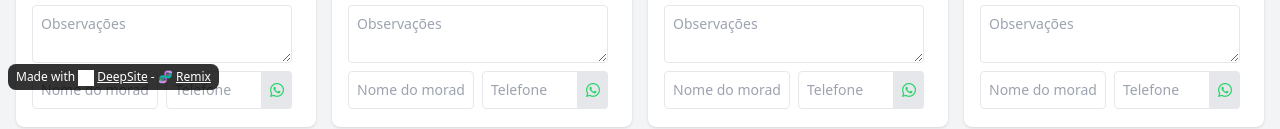
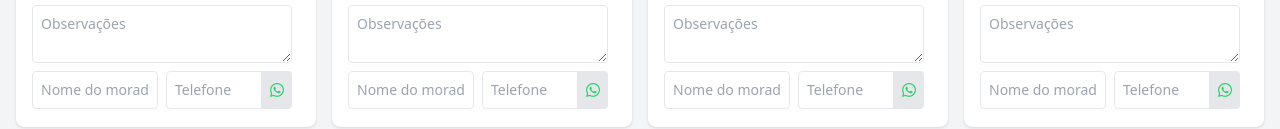
Before and after one commit to leandropricoli/reforma-fachada, a plain HTML site: page index.html in a window 1280 px wide. Shown: the part 702-831 px from the top of the page. Drawn offline with nearby package versions, Linux system fonts and the light colour scheme; no server answers; grey boxes are pictures that could not be loaded.

Commit message:
Update index.html

```diff
--- a/index.html
+++ b/index.html
@@ -741,5 +741,5 @@
         // Initialize the app when DOM is loaded
         document.addEventListener('DOMContentLoaded', initApp);
     </script>
-<p style="border-radius: 8px; text-align: center; font-size: 12px; color: #fff; margin-top: 16px;position: fixed; left: 8px; bottom: 8px; z-index: 10; background: rgba(0, 0, 0, 0.8); padding: 4px 8px;">Made with <img src="https://enzostvs-deepsite.hf.space/logo.svg" alt="DeepSite Logo" style="width: 16px; height: 16px; vertical-align: middle;display:inline-block;margin-right:3px;filter:brightness(0) invert(1);"><a href="https://enzostvs-deepsite.hf.space" style="color: #fff;text-decoration: underline;" target="_blank" >DeepSite</a> - 🧬 <a href="https://enzostvs-deepsite.hf.space?remix=leandropricoli/fachada-reference" style="color: #fff;text-decoration: underline;" target="_blank" >Remix</a></p></body>
+
 </html>
```
